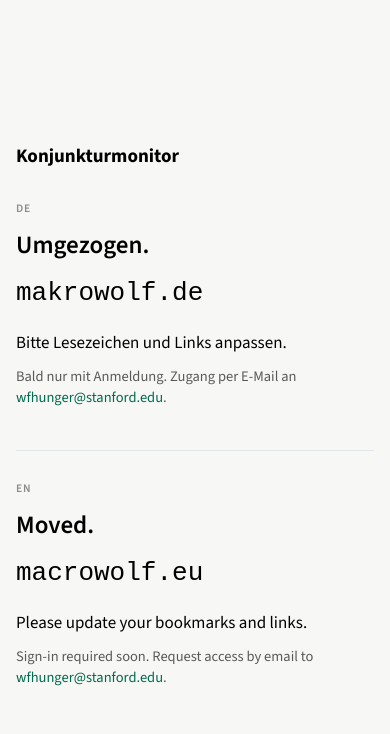
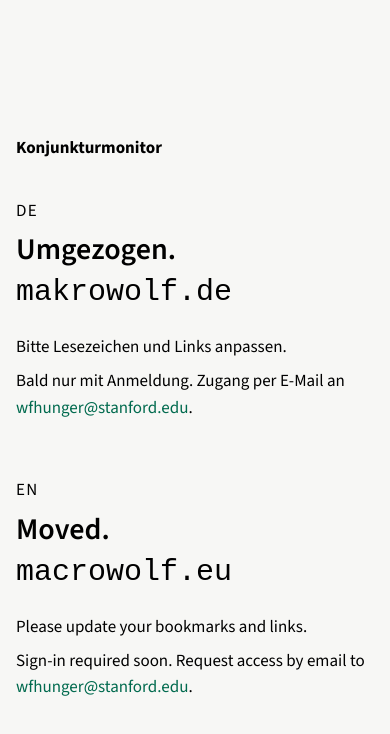
Before and after one commit to wfhungerland/wfhungerland.github.io, a plain HTML site: page 404.html in a window 390 px wide. Drawn offline with Linux system fonts and the light colour scheme.

Commit message:
Nur zwei Schriftgrößen und zwei Farben
Co-Authored-By: Claude Opus 5.5 <noreply@anthropic.com>
Claude-Session: https://claude.ai/code/session_01DPSeBVnJeW7D5oWu2bim5V

```diff
--- a/404.html
+++ b/404.html
@@ -8,29 +8,23 @@
   @font-face { font-family: "Source Sans 3"; font-weight: 400; font-display: swap; src: url("/fonts/source-sans-3-latin-400-normal.woff2") format("woff2"); }
   @font-face { font-family: "Source Sans 3"; font-weight: 600; font-display: swap; src: url("/fonts/source-sans-3-latin-600-normal.woff2") format("woff2"); }
   @font-face { font-family: "Source Sans 3"; font-weight: 700; font-display: swap; src: url("/fonts/source-sans-3-latin-700-normal.woff2") format("woff2"); }
-  :root { --bg: #f7f7f5; --text: #000; --mute: #595959; --label: #8c8c8c; --line: #e2e5e9; --accent: #006A4E;
-          --ff: "Source Sans 3", "Segoe UI", system-ui, -apple-system, Roboto, "Helvetica Neue", Arial, sans-serif; }
+  /* zwei Größen (17 und 30 px), zwei Farben (Schwarz, Flaschengrün nur für die E-Mail) */
+  :root { --bg: #f7f7f5; --text: #000; --accent: #006A4E;
+          --ff: "Source Sans 3", "Segoe UI", system-ui, -apple-system, Roboto, "Helvetica Neue", Arial, sans-serif;
+          --mono: "Courier New", Courier, monospace; }
   * { box-sizing: border-box; }
   body { margin: 0; min-height: 100vh; display: grid; place-items: center; background: var(--bg); color: var(--text); font: 17px/1.55 var(--ff); }
   main { width: min(880px, 100%); padding: 48px 16px; }
-  .mark { font: 700 23px/1.15 var(--ff); margin: 0 0 48px; }
-  .cols { display: grid; grid-template-columns: 1fr 1fr; }
-  section { padding: 0 40px; }
-  section:first-child { padding-left: 0; border-right: 1px solid var(--line); }
-  section:last-child { padding-right: 0; }
-  .lang { font: 600 11.5px/1 var(--ff); letter-spacing: .08em; text-transform: uppercase; color: var(--label); margin: 0 0 14px; }
-  h1 { font: 600 25px/1.3 var(--ff); margin: 0 0 18px; }
-  .to { display: inline-block; margin: 0 0 22px; font: 400 30px/1.1 "Courier New", Courier, monospace; color: var(--text); text-decoration: none; }
-  .to:hover { text-decoration: none; }
-  p { margin: 0 0 10px; max-width: 26em; }
-  p.note { color: var(--mute); font-size: 14.5px; line-height: 1.45; }
-  a { color: var(--text); text-decoration: none; } p.note a { color: var(--accent); } a:hover { text-decoration: none; }
-  footer { margin-top: 56px; font-size: 12px; color: var(--mute); }
+  .mark { font-weight: 700; margin: 0 0 48px; }
+  .cols { display: grid; grid-template-columns: 1fr 1fr; gap: 0 80px; }
+  .lang { letter-spacing: .08em; margin: 0 0 8px; }
+  h1 { font: 600 30px/1.2 var(--ff); margin: 0 0 6px; }
+  .to { display: inline-block; margin: 0 0 24px; font: 30px/1.2 var(--mono); color: var(--text); text-decoration: none; }
+  p { margin: 0 0 8px; max-width: 26em; }
+  a { color: var(--text); text-decoration: none; } p.note a { color: var(--accent); }
   @media (max-width: 600px) {
-    .cols { grid-template-columns: 1fr; }
-    section { padding: 0; }
-    section:first-child { border-right: 0; border-bottom: 1px solid var(--line); padding-bottom: 32px; margin-bottom: 32px; }
-    .mark { font-size: 19px; margin-bottom: 36px; } .to { font-size: 26px; }
+    .cols { grid-template-columns: 1fr; gap: 48px 0; }
+    .mark { margin-bottom: 36px; }
   }
 </style></head>
 <body><main>
```
Also changed, not shown: konjunkturmonitor/index.html (+13 -19 lines).
